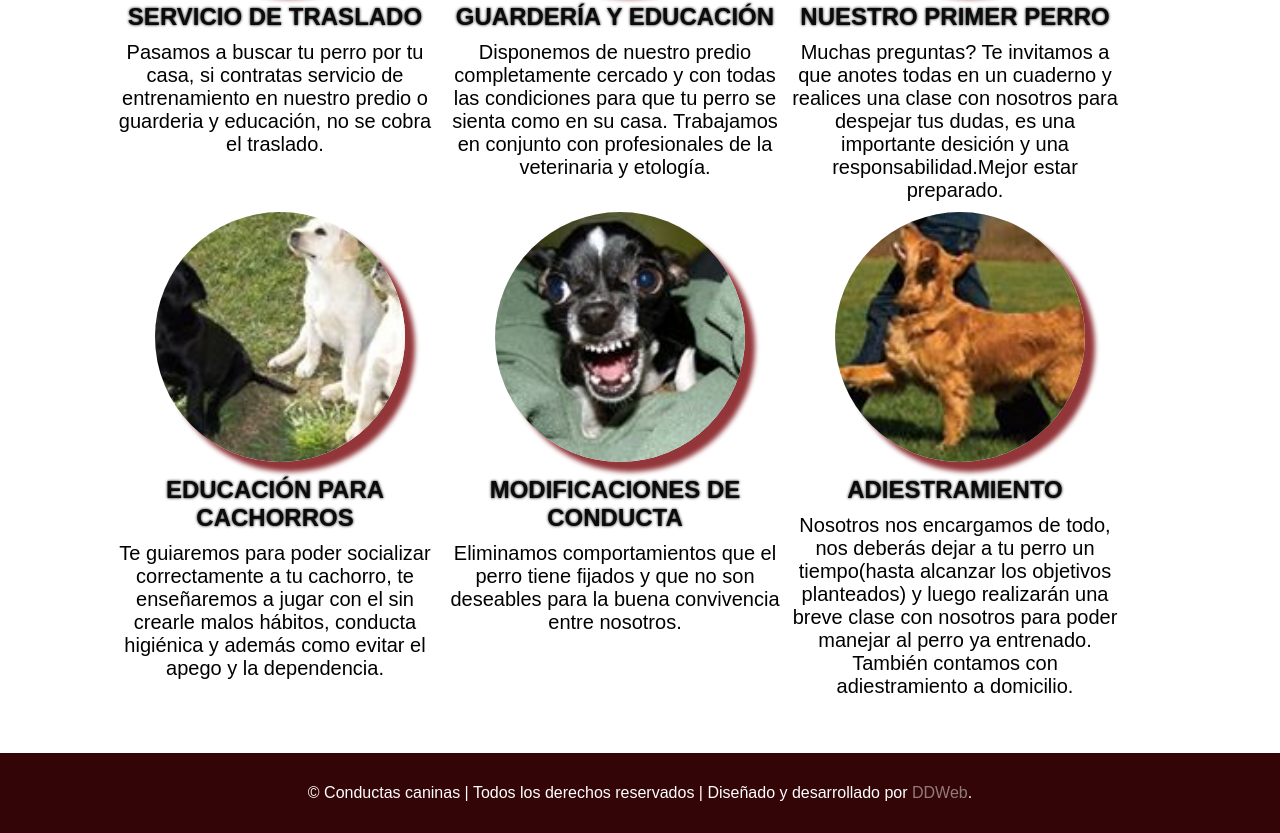
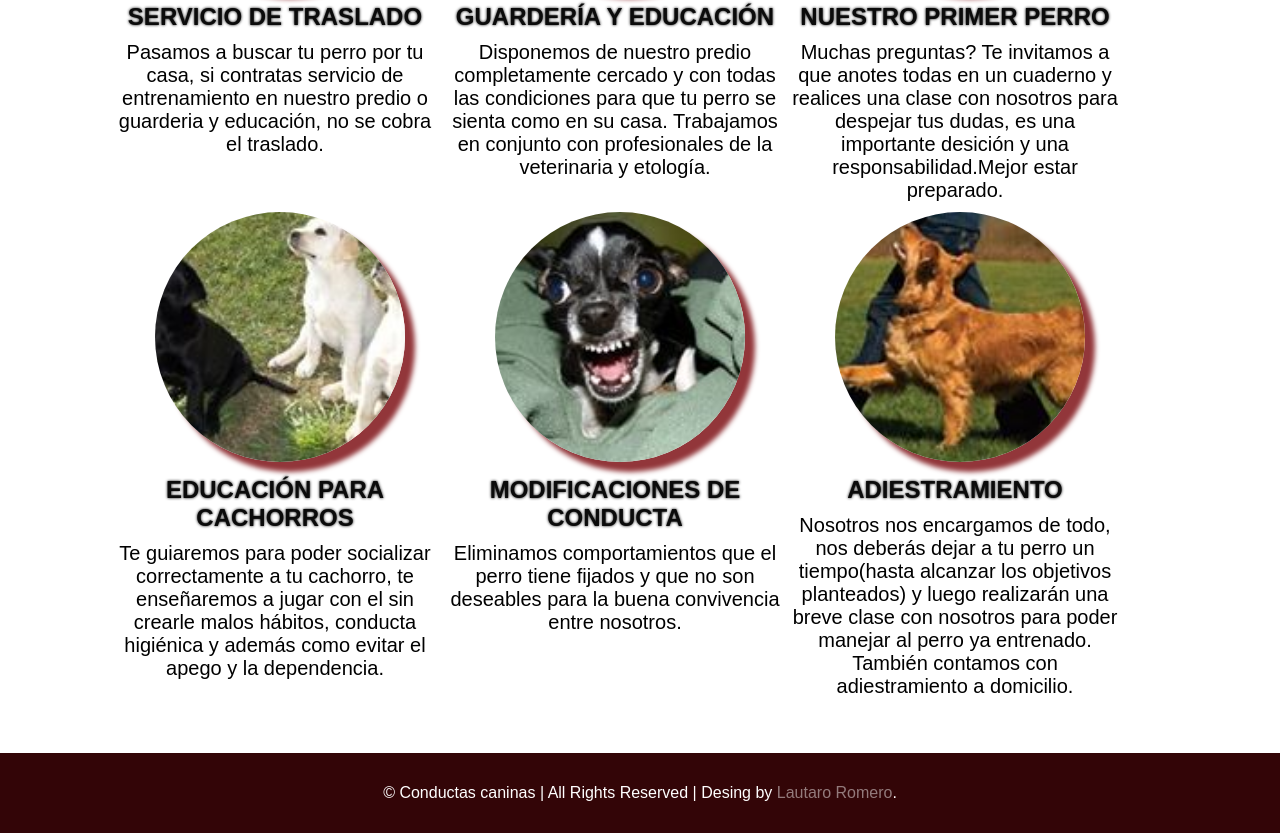
Before and after one commit to lautiromero/conductascaninas, a plain HTML site: page index.html in a window 1280 px wide. Shown: the part 1139-1972 px from the top of the page. Drawn offline with Linux system fonts and the light colour scheme.

Commit message:
Update index.html

```diff
--- a/index.html
+++ b/index.html
@@ -107,8 +107,8 @@
   </aside>
   <footer>
     <div id="copyright">
-	<p>&copy; Conductas caninas | Todos los derechos reservados |
-	Diseñado y desarrollado por <a href="#">DDWeb</a>.</p>
+	<p>&copy; Conductas caninas | All Rights Reserved |
+	Desing by <a href="#">Lautaro Romero</a>.</p>
 </div>
   </footer>
 </div>
```
